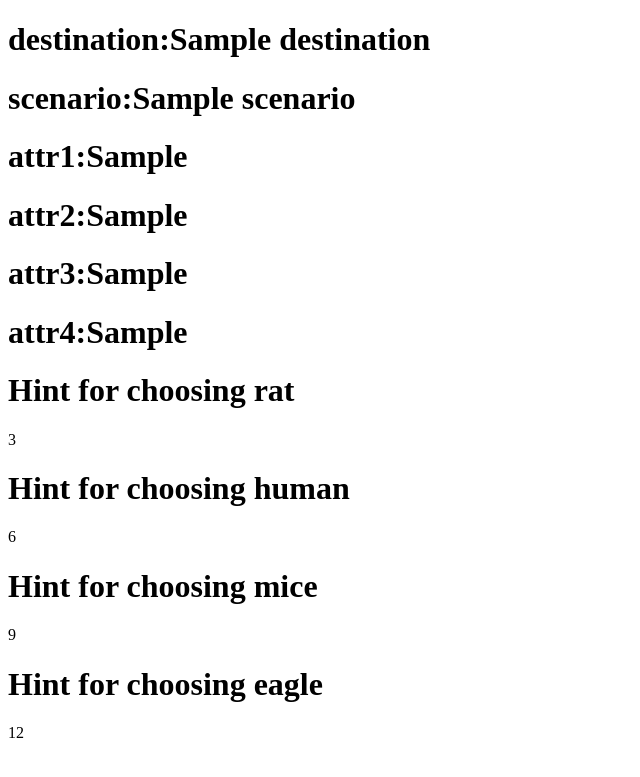
After one commit to ahmed-elsarta/journey-to-jupiter, a Flask app: template Website/templates/scenarios.html in a window 1280 px wide. The commit adds this page. Shown: the top 777 px of the page, without its empty margins (0-640 px from the left). Run offline with Flask 2, Linux system fonts and the light colour scheme; the template is opened without the code that fills it: most values are stand-ins (such as "Sample title", 1, 10 or a date in 2020); some libraries are stand-ins or nearby versions.

Commit message:
scenarios page structured

```diff
--- a/Website/server.py
+++ b/Website/server.py
@@ -21,6 +21,35 @@ import secrets
 
 app = Flask(__name__)
 
+hazards = [0.2,0.4,0.6,0.8]
+organismsForGravity = {
+    'human': 4.8*hazards[0],
+    'mice': 4*hazards[0],
+    'rat': 3.5*hazards[0]
+}
+organismsForRadiation = {
+    'dr': 2.4*hazards[1],
+    'tard':2.1*hazards[1],
+    'human':1.85*hazards[1]
+}
+organismsForDna = {
+    'tard' : 1.55 * hazards[2],
+    'nmr': 1.3* hazards[2],
+    'mice':1.1* hazards[2]
+}
+organismsForeye = {
+    'rbs': 1.2* hazards[3],
+    'human':1* hazards[3],
+    'eagle':0.8* hazards[3]
+}
+probabilities  = []
+for keyG,valG in organismsForGravity.items():
+    for keyR,valR in organismsForRadiation.items():
+        for keyD,valD in organismsForDna.items():
+            for keyE,valE in organismsForeye.items():
+                probabilities.append(valG * valR * valD * valE)
+
+
 # ----------------------------------------------------------------------------index-----------------------------------------------------------
 @app.route('/')
 @app.route('/home',methods=["GET","POST"])
@@ -41,12 +70,27 @@ def mainMenu():
 
 @app.route('/mainMenu/GO',methods=['GET','POST'])
 def GO():
-    attr1 = float(request.form['attr1'])
-    attr2 = float(request.form['attr2'])
-    attr3 = float(request.form['attr3'])
-    attr4 = float(request.form['attr4'])
+    attr1 = float(request.form['attr1'])*hazards[0]
+    attr2 = float(request.form['attr2'])*hazards[1]
+    attr3 = float(request.form['attr3'])*hazards[2]
+    attr4 = float(request.form['attr4'])*hazards[3]
+    destination = attr1 * attr2 * attr3 * attr4
+    print(destination)
 
-    return render_template('go.html',destination = attr1 * attr2 * attr3 * attr4)
+    if(destination > 0.82):
+        scenario = 6
+    elif destination > 0.6:
+        scenario = 5
+    elif destination > 0.5:
+        scenario = 4
+    elif destination > 0.4:
+        scenario = 3
+    elif destination > 0.3:
+        scenario = 2
+    elif destination > 0.2:
+        scenario = 1
+    return render_template('scenarios.html',destination = destination,scenario = scenario,attr1 = float(request.form['attr1']),attr2 = float(request.form['attr2'])
+                           ,attr3 = float(request.form['attr3']),attr4 = float(request.form['attr4']))
 
 
 if __name__ == '__main__':
--- a/Website/templates/index.html
+++ b/Website/templates/index.html
@@ -48,7 +48,7 @@
 
             <h2 class="desc">Build your space superhero now !</h2>
 
-            <a href="" class="start">Start Game</a>
+            <a href="{{url_for('mainMenu')}}" class="start">Start Game</a>
 
         </section>
     </main>
--- /dev/null
+++ b/Website/templates/scenarios.html
@@ -0,0 +1,114 @@
+
+<!DOCTYPE html>
+<html lang="en">
+<head>
+    <meta charset="UTF-8">
+    <meta http-equiv="X-UA-Compatible" content="IE=edge">
+    <meta name="viewport" content="width=device-width, initial-scale=1.0">
+
+    <title>Go</title>
+</head>
+<body>
+    <h1>destination:{{destination}}</h1>
+    <h1>scenario:{{scenario}}</h1>
+    <h1>attr1:{{attr1}}</h1>
+    <h1>attr2:{{attr2}}</h1>
+    <h1>attr3:{{attr3}}</h1>
+    <h1>attr4:{{attr4}}</h1>
+    {%if scenario == 1%}
+    <div class="videoGame">
+        <video src="../static/img/scenario 1.mkv" autoplay muted></video>
+    </div>
+    {% elif scenario == 2%}
+    <div class="videoGame">
+        <video src="../static/img/scenario 2.mkv" autoplay muted></video>
+    </div>
+    {% elif scenario == 3 %}
+    <div class="videoGame">
+        <video src="../static/img/scenario 3.mkv" autoplay muted></video>
+    </div>
+    {% elif scenario == 4 %}
+    <div class="videoGame">
+        <video src="../static/img/scenario 4.mkv" autoplay muted></video>
+    </div>
+    {% elif scenario == 5 %}
+    <div class="videoGame">
+        <video src="../static/img/scenario 5.mkv" autoplay muted></video>
+    </div>
+    {% elif scenario == 6 %}
+    <div class="videoGame">
+        <video src="../static/img/scenario 6.mp4" autoplay muted></video>
+    </div>
+    {%endif%}
+
+    {%if attr1 == 4.8%}
+    <div class="hints">
+        <h1>Hint for choosing human</h1>
+        <p>1</p>
+    </div>
+    {%elif attr1 == 4%}
+    <div class="hints">
+        <h1>Hint for choosing mice </h1>
+        <p>2</p>
+    </div>
+    {%else%}
+    <div class="hints">
+        <h1>Hint for choosing rat</h1>
+        <p>3</p>
+    </div>
+    {%endif%}
+
+    {%if attr2 == 2.4%}
+    <div class="hints">
+        <h1>Hint for choosing dr</h1>
+        <p>4</p>
+    </div>
+    {%elif attr2 == 2.1%}
+    <div class="hints">
+        <h1>Hint for choosing tard</h1>
+        <p>5</p>
+    </div>
+    {%else%}
+    <div class="hints">
+        <h1>Hint for choosing human</h1>
+        <p>6</p>
+    </div>
+    {%endif%}
+
+    {%if attr3 == 1.55%}
+    <div class="hints">
+        <h1>Hint for choosing tard</h1>
+        <p>7</p>
+    </div>
+    {%elif attr3 == 1.3%}
+    <div class="hints">
+        <h1>Hint for choosing nmr</h1>
+        <p>8</p>
+    </div>
+    {%else%}
+    <div class="hints">
+        <h1>Hint for choosing mice</h1>
+        <p>9</p>
+    </div>
+    {%endif%}
+
+    {%if attr4 == 1.2%}
+    <div class="hints">
+        <h1>Hint for choosing rbs</h1>
+        <p>10</p>
+    </div>
+    {%elif attr4 == 1%}
+    <div class="hints">
+        <h1>Hint for choosing human</h1>
+        <p>11</p>
+    </div>
+    {%else%}
+    <div class="hints">
+        <h1>Hint for choosing eagle</h1>
+        <p>12</p>
+    </div>
+    {%endif%}
+
+
+</body>
+</html>
```
Also changed, not shown: Website/templates/main-menu.html (+21 -21 lines), Website/templates/scenario1.html (deleted, +0 -22 lines), Website/trial.py (+32 -8 lines).
